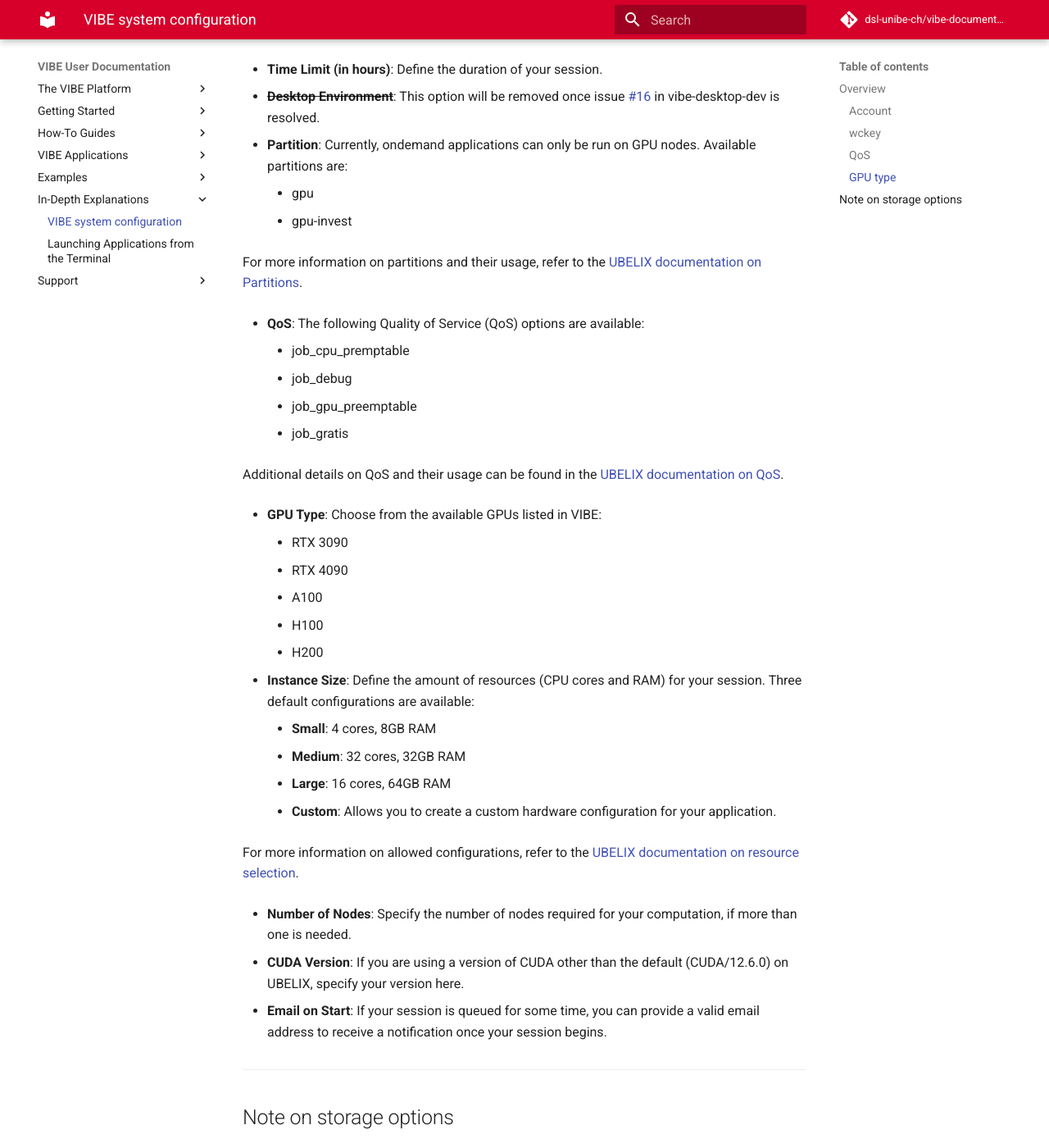
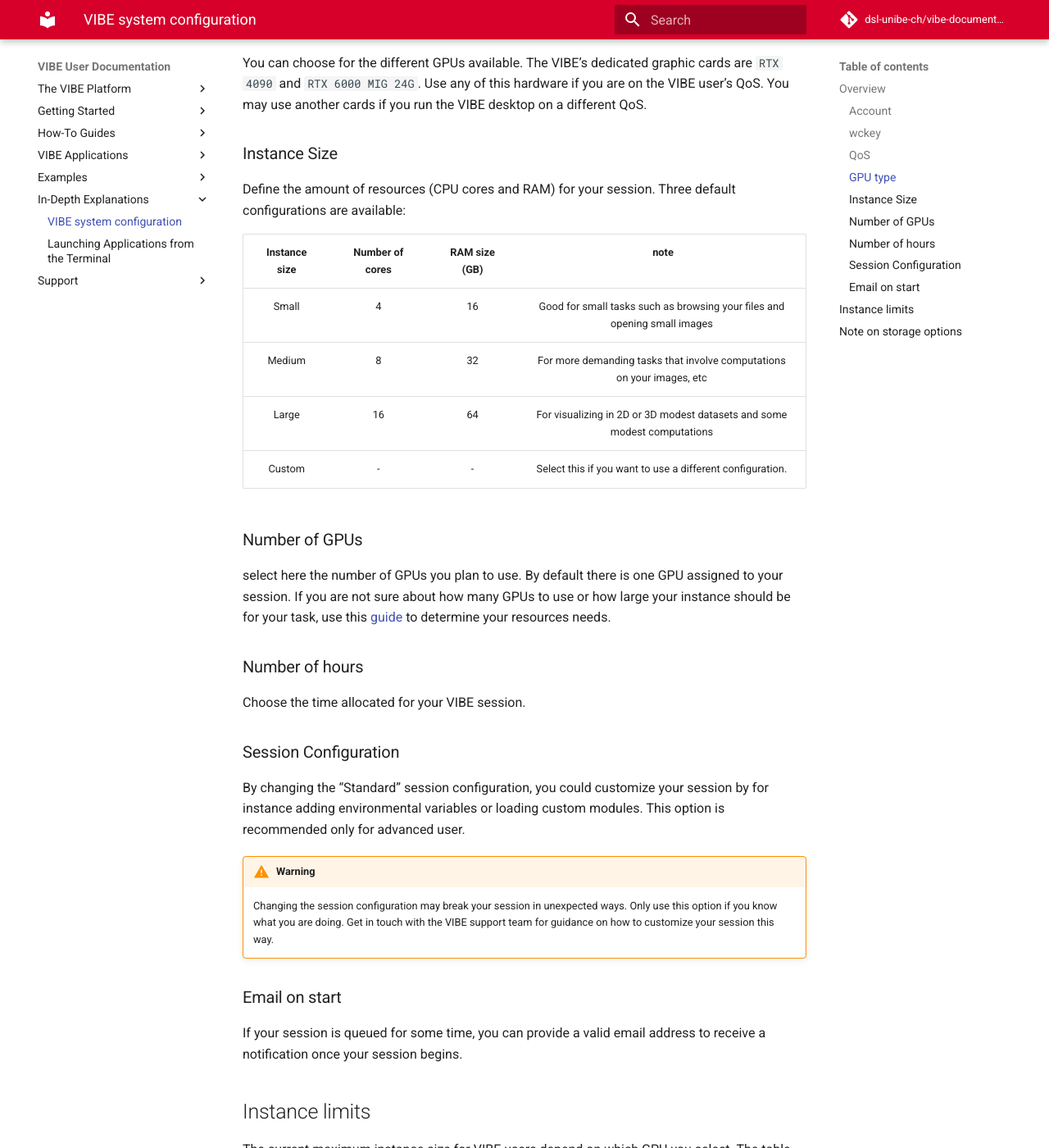
Before and after one commit to dsl-unibe-ch/vibe-documentation, an MkDocs documentation site: the page built from docs/in-depth-explanations/vibe_configuration_form.md, in a window 1280 px wide and 1400 px high, scrolled down 2530 px. Shown: the whole window at 82% size. Built offline with MkDocs 1.6.1 and Material for MkDocs 9.7.7, drawn with Linux system fonts in a browser that asks for light colours; comment, search, counter and statistics services are not loaded; some of the changed text lies outside the part shown.

Commit message:
add recommendation on vibe instances

```diff
--- a/docs/in-depth-explanations/vibe_configuration_form.md
+++ b/docs/in-depth-explanations/vibe_configuration_form.md
@@ -43,51 +43,51 @@
 
 ### GPU type
 
-
-* **Time Limit (in hours)**: Define the duration of your session.
-
-* **<s>Desktop Environment</s>**: This option will be removed once issue [#16](https://github.com/dsl-unibe-ch/vibe-desktop-dev/issues/16) in vibe-desktop-dev is resolved.
+You can choose for the different GPUs available. The VIBE's dedicated graphic cards are `RTX 4090` and `RTX 6000 MIG 24G`. Use any of this hardware if you are on the VIBE user's QoS. You may use another cards if you run the VIBE desktop on a different QoS.
 
 
+### Instance Size
 
-* **Partition**: Currently, ondemand applications can only be run on GPU nodes. Available partitions are:
+ Define the amount of resources (CPU cores and RAM) for your session. Three default configurations are available:
 
-    * gpu
-    * gpu-invest
+ | Instance size  | Number of cores | RAM size (GB) | note |
+ | :----------- : | :-------------: | :-----------: | :--: |
+ |      Small     |        4        |       16       | Good for small tasks such as browsing your files and opening small images |
+ |      Medium    |        8        |       32       | For more demanding tasks that involve computations on your images, etc |
+ |      Large     |        16       |        64      | For visualizing in 2D or 3D modest datasets and some modest computations |
+ |      Custom    |        -        |         -      | Select this if you want to use a different configuration. |
 
-  For more information on partitions and their usage, refer to the [UBELIX documentation on Partitions](https://hpc-unibe-ch.github.io/runjobs/partitions/#partitions).
 
-* **QoS**: The following Quality of Service (QoS) options are available:
+### Number of GPUs
 
-    * job_cpu_premptable
-    * job_debug
-    * job_gpu_preemptable
-    * job_gratis
+select here the number of GPUs you plan to use. By default there is one GPU assigned to your session. If you are not sure about how many GPUs to use or how large your instance should be for your task, use this [guide](../how-to-guides/determine-your-resource-needs.md) to determine your resources needs.
 
-  Additional details on QoS and their usage can be found in the [UBELIX documentation on QoS](https://hpc-unibe-ch.github.io/runjobs/partitions/#qos).
+### Number of hours
 
-* **GPU Type**: Choose from the available GPUs listed in VIBE:
+Choose the time allocated for your VIBE session.
 
-    * RTX 3090
-    * RTX 4090
-    * A100
-    * H100
-    * H200
+### Session Configuration
 
-* **Instance Size**: Define the amount of resources (CPU cores and RAM) for your session. Three default configurations are available:
+By changing the "Standard" session configuration, you could customize your session by for instance adding environmental variables or loading custom modules. This option is recommended only for advanced user.
 
-    * **Small**: 4 cores, 8GB RAM
-    * **Medium**: 32 cores, 32GB RAM
-    * **Large**: 16 cores, 64GB RAM
-    * **Custom**: Allows you to create a custom hardware configuration for your application.
 
-  For more information on allowed configurations, refer to the [UBELIX documentation on resource selection](https://hpc-unibe-ch.github.io/hardware/gpu/#cpu-memory).
+!!! Warning
+    Changing the session configuration may break your session in unexpected ways. Only use this option if you know what you are doing. Get in touch with the VIBE support team for guidance on how to customize your session this way.
 
-* **Number of Nodes**: Specify the number of nodes required for your computation, if more than one is needed.
+### Email on start
 
-* **CUDA Version**: If you are using a version of CUDA other than the default (CUDA/12.6.0) on UBELIX, specify your version here.
+If your session is queued for some time, you can provide a valid email address to receive a notification once your session begins.
 
-* **Email on Start**: If your session is queued for some time, you can provide a valid email address to receive a notification once your session begins.
+## Instance limits
+
+The current maximum instance size for VIBE users depend on which GPU you select. The table bellow displays the configuration limits for the VIBE dedicated hardware:
+
+ | GPU type  | Number of cores | RAM size (GB) per graphic card | number of GPUs |
+ | :------ : | :-------------: | :----------------------------: | :------------: |
+ | RTX 4090  | 16 | 90 | 4  |
+ | RTX 6000 MIG 24G | 8 | 90 | 4 |
+
+For other hardware, the limits defined by UBELIX apply.
 
 ---
 
```
